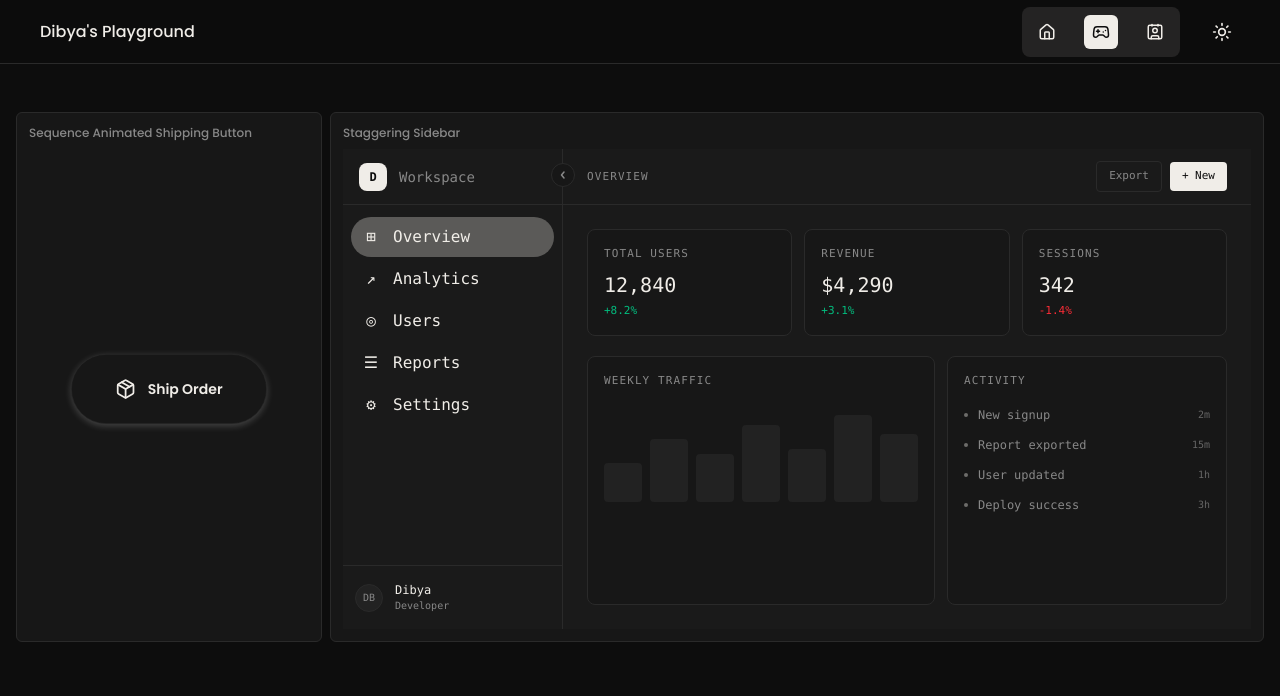
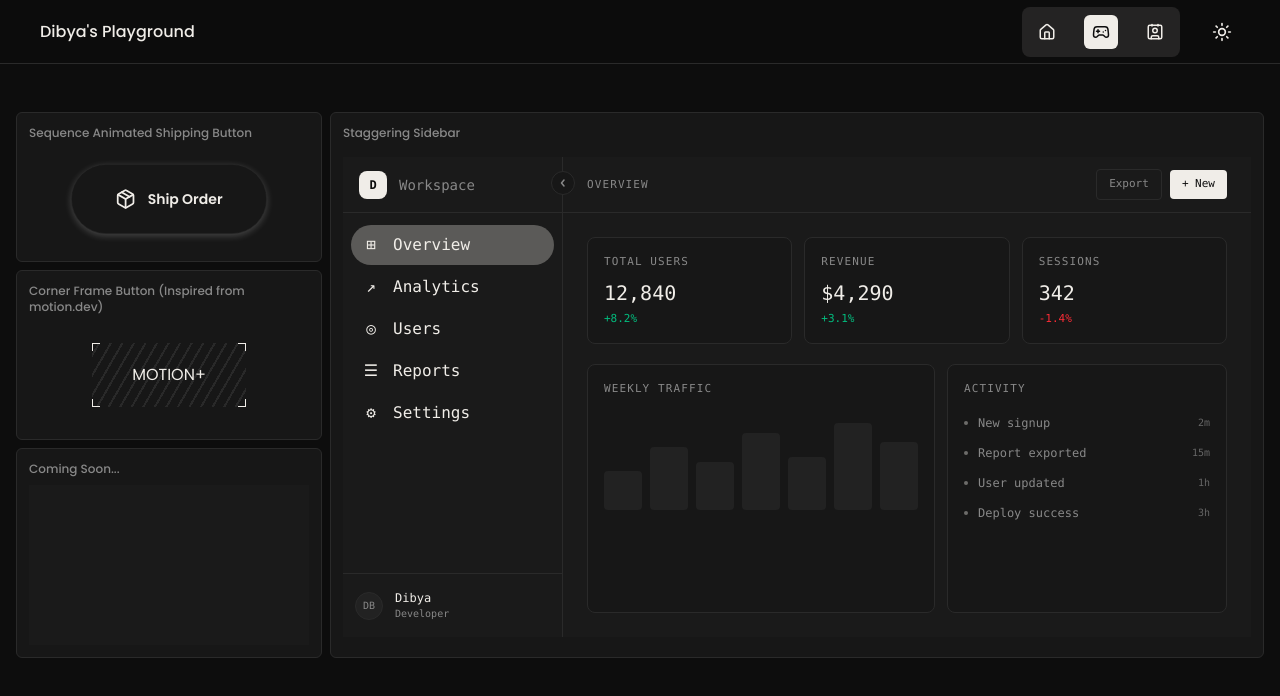
Before and after one commit to dibya-22/animation-playground, a Next.js app: page /playground in a window 1280 px wide. Shown: the top 696 px of the page. Built offline with nearby package versions, Linux system fonts and the light colour scheme.

Commit message:
feat: motion.dev inspired Corner Frame button

```diff
--- a/app/playground/page.tsx
+++ b/app/playground/page.tsx
@@ -1,3 +1,4 @@
+import CornerFrameButton from "@/components/playground/CornerFrameButton";
 import ShippingButton from "@/components/playground/ShippingButton";
 import StaggerSidebar from "@/components/playground/StaggerSidebar";
 import { BentoCell, BentoCell4, BentoGrid, BentoGrid4 } from "@/components/ui/BentoGrid";
@@ -6,7 +7,11 @@ const Playground = () => {
     return (
         <div className="mt-14 md:mt-24 mb-16 md:mb-0 p-4 flex flex-col gap-4">
             <BentoGrid4>
-                <BentoCell4 span={1} label="Sequence Animated Shipping Button"><ShippingButton /></BentoCell4>
+                <div className="flex flex-col gap-2">
+                    <BentoCell4 span={1} label="Sequence Animated Shipping Button"><ShippingButton /></BentoCell4>
+                    <BentoCell4 span={1} label="Corner Frame Button (Inspired from motion.dev)"><CornerFrameButton /></BentoCell4>
+                    <BentoCell4 span={1} label="Coming Soon..."><div className="bg-secondary w-full h-40"></div></BentoCell4>
+                </div>
                 <BentoCell4 span={3} label="Staggering Sidebar"><StaggerSidebar /></BentoCell4>
             </BentoGrid4>
         </div>
--- /dev/null
+++ b/components/playground/CornerFrameButton.tsx
@@ -0,0 +1,128 @@
+"use client";
+import { cn } from "@/lib/utils"
+import { useRef, useState } from "react";
+import { motion } from "motion/react";
+import { useTheme } from "next-themes";
+
+type CornerPosition = "top-left" | "top-right" | "bottom-left" | "bottom-right";
+
+interface CornerProps {
+    className?: string;
+    position?: CornerPosition;
+    active?: boolean;
+    hovered?: boolean;
+}
+
+
+const Corner = ({ className, position, active = false, hovered = false }: CornerProps) => {
+
+    const getPositionValues = (pos: CornerPosition) => {
+        if (active) {
+            switch (pos) {
+                case "top-left": return { top: 0, left: 0, bottom: "auto", right: "auto" };
+                case "top-right": return { top: 0, right: 0, bottom: "auto", left: "auto" };
+                case "bottom-left": return { bottom: 0, left: 0, top: "auto", right: "auto" };
+                case "bottom-right": return { bottom: 0, right: 0, top: "auto", left: "auto" };
+            }
+        } else if (hovered && !active) {
+            switch (pos) {
+                case "top-left": return { top: -6, left: -6, bottom: "auto", right: "auto" };
+                case "top-right": return { top: -6, right: -6, bottom: "auto", left: "auto" };
+                case "bottom-left": return { bottom: -6, left: -6, top: "auto", right: "auto" };
+                case "bottom-right": return { bottom: -6, right: -6, top: "auto", left: "auto" };
+            }
+        } else {
+            switch (pos) {
+                case "top-left": return { top: 0, left: 0, bottom: "auto", right: "auto" };
+                case "top-right": return { top: 0, right: 0, bottom: "auto", left: "auto" };
+                case "bottom-left": return { bottom: 0, left: 0, top: "auto", right: "auto" };
+                case "bottom-right": return { bottom: 0, right: 0, top: "auto", left: "auto" };
+            }
+        }
+    }
+
+    return (
+        <motion.div
+            animate={getPositionValues(position!)}
+            transition={{ duration: active ? 0.1 : 0.2, ease: "linear" }}
+            className={cn(
+                "absolute h-2 w-2 border-foreground z-50",
+                position === "top-left" && `border-t border-l`,
+                position === "top-right" && `border-t border-r`,
+                position === "bottom-left" && `border-b border-l`,
+                position === "bottom-right" && `border-b border-r`,
+                className
+            )}
+        />
+    )
+};
+
+const CornerFrameButton = () => {
+    const { theme } = useTheme();
+    const isDark = theme === "dark";
+    const [hovered, setHovered] = useState(false);
+    const [active, setActive] = useState(false)
+    const activeTimer = useRef<ReturnType<typeof setTimeout> | null>(null);
+
+    const handleMouseDown = () => {
+        if (activeTimer.current) clearTimeout(activeTimer.current);
+        setActive(true);
+    };
+
+    const handleMouseUp = () => {
+        activeTimer.current = setTimeout(() => {
+            setActive(false);
+        }, 10);
+    };
+
+    const clipPaths = [
+        "polygon(0% 0%, 0% 0%, 0% 0%, 0% 0%, 0% 0%)",
+        "polygon(0% 0%, 8% 0%, 0% 15%, 0% 0%, 0% 0%)",
+        "polygon(0% 0%, 20% 0%, 0% 35%, 0% 0%, 0% 0%)",
+        "polygon(0% 0%, 45% 0%, 0% 65%, 0% 0%, 0% 0%)",
+        "polygon(0% 0%, 70% 0%, 0% 100%, 0% 100%, 0% 100%)",
+        "polygon(0% 0%, 85% 0%, 50% 100%, 0% 100%, 0% 100%)",
+        "polygon(0% 0%, 100% 0%, 100% 60%, 60% 100%, 0% 100%)",
+        "polygon(0% 0%, 100% 0%, 100% 85%, 95% 100%, 0% 100%)",
+        "polygon(0% 0%, 100% 0%, 100% 100%, 100% 100%, 0% 100%)",
+    ]
+
+    return (
+        <motion.button
+            onMouseEnter={() => setHovered(true)}
+            onMouseLeave={() => setHovered(false)}
+            onMouseDown={handleMouseDown}
+            onMouseUp={handleMouseUp}
+            className={cn(
+                "relative overflow-visible text-foreground px-10 py-5 cursor-pointer m-5 ",
+                (isDark ? "bg-[repeating-linear-gradient(-60deg,transparent_0px,transparent_8px,rgba(255,255,255,0.08)_8px,rgba(255,255,255,0.08)_10px)]" :
+                    "bg-[repeating-linear-gradient(-60deg,transparent_0px,transparent_8px,rgba(0,0,0,0.08)_8px,rgba(0,0,0,0.08)_10px)]"),
+            )}
+        >
+            <motion.span
+                animate={{
+                    color: hovered ? "var(--color-background)" : "var(--color-foreground)"
+                }}
+                transition={{ duration: 0.3 }}
+                className="relative z-50"
+            >MOTION+</motion.span>
+
+            <Corner position="top-left" active={active} hovered={hovered} />
+            <Corner position="top-right" active={active} hovered={hovered} />
+            <Corner position="bottom-left" active={active} hovered={hovered} />
+            <Corner position="bottom-right" active={active} hovered={hovered} />
+
+            <motion.div
+                initial={{ clipPath: "polygon(0 0, 0 0, 0 100%, 0 100%)" }}
+                animate={{
+                    clipPath: hovered ? clipPaths : clipPaths.reverse()
+                }}
+                transition={{ duration: 0.5, ease: "easeInOut" }}
+                className="absolute inset-0 w-full h-full bg-foreground z-40"
+            />
+        </motion.button>
+
+    )
+}
+
+export default CornerFrameButton
```
